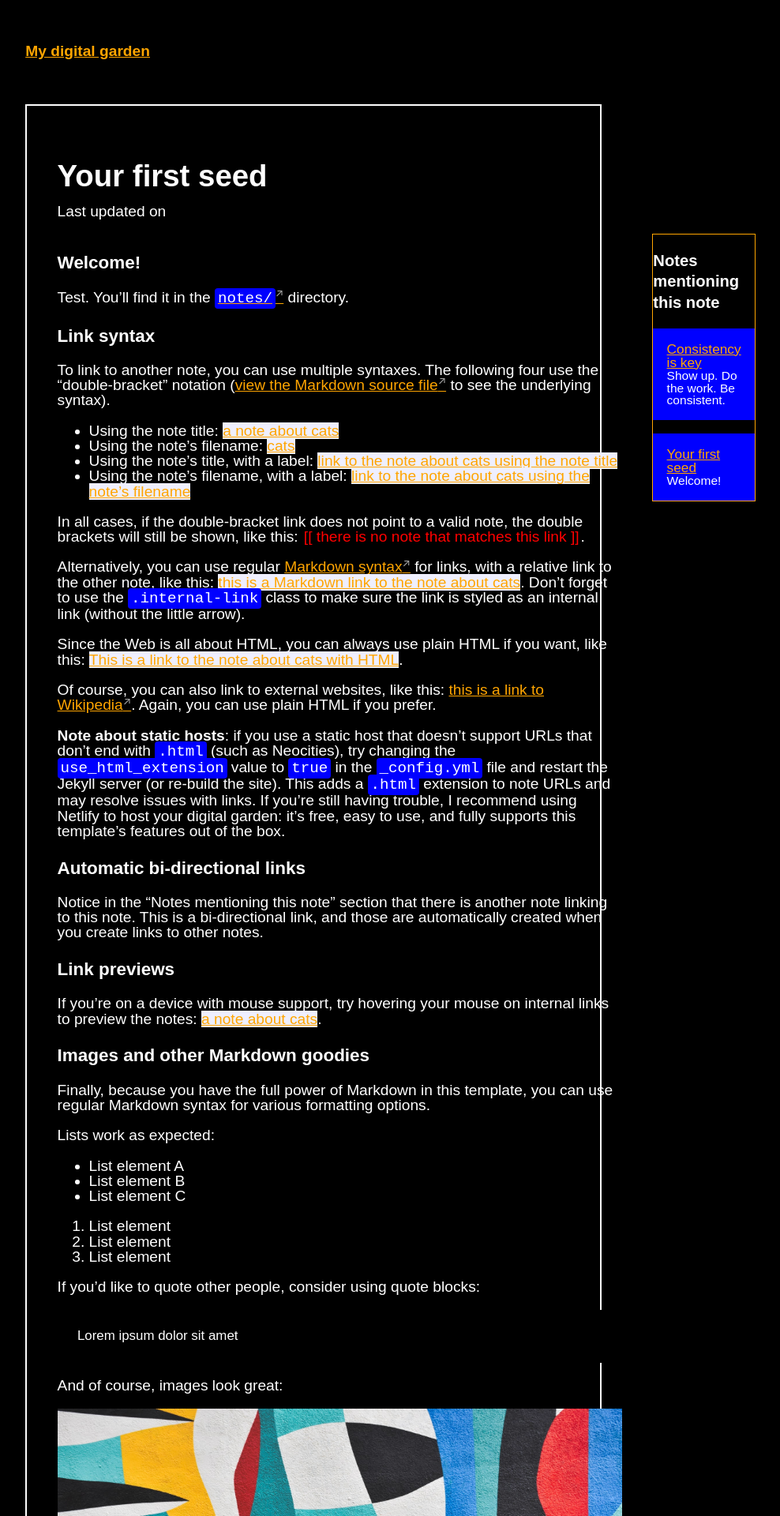
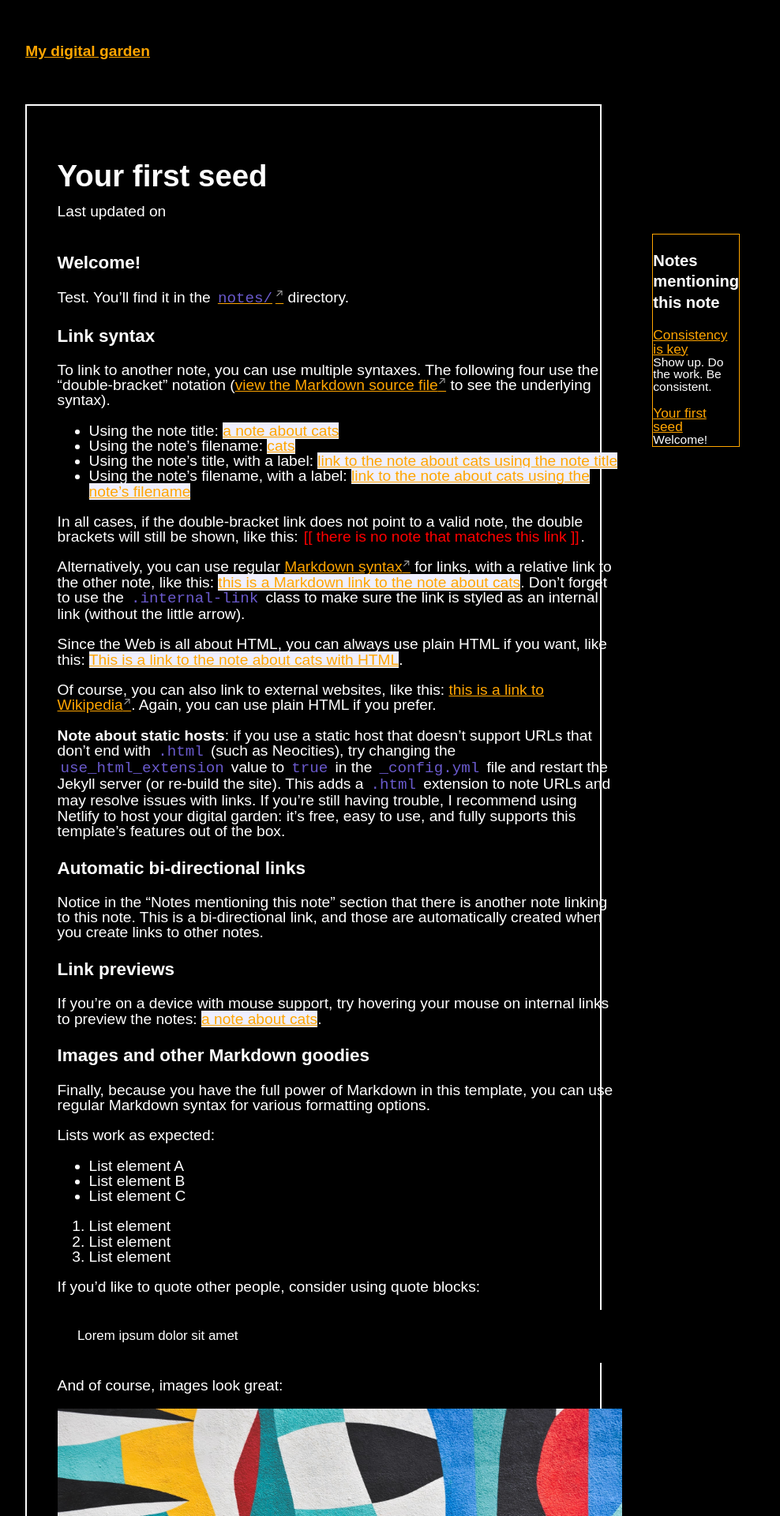
Before and after one commit to xcela/Exocore, a Jekyll site: the page built from _notes/your-first-note.md, in a window 1280 px wide. Shown: the top 1920 px of the page at 79% size, without its empty margins (243-1231 px from the left). Built offline with Jekyll 4.4.1, drawn with Linux system fonts in a browser that asks for light colours.

Commit message:
Update _style.scss

```diff
--- a/_sass/_style.scss
+++ b/_sass/_style.scss
@@ -125,17 +125,11 @@ nav {
 }
 
 .backlink-box {
-  background: blue;
-  color:white;
-  padding: 1em;
-  border-radius: $border-radius;
 }
 
 code {
-  background: blue;
-  color:white;
+  color:slateblue;
   padding: 0.1em 0.2em;
-  border-radius: 4px;
 }
 
 .invalid-link {
```
